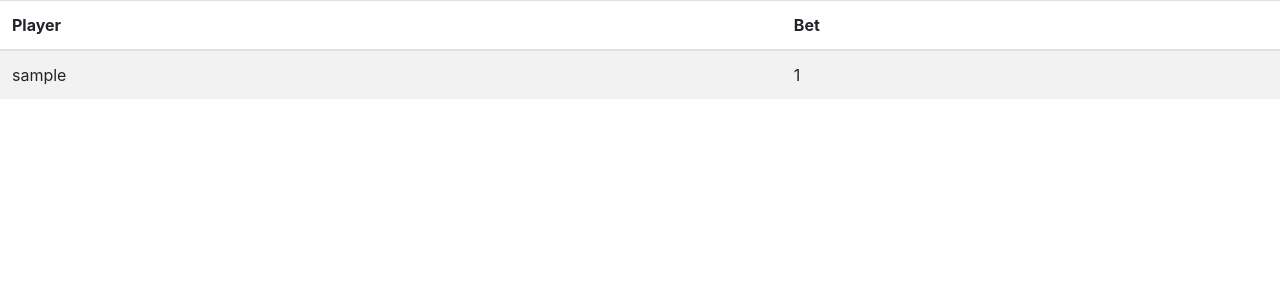
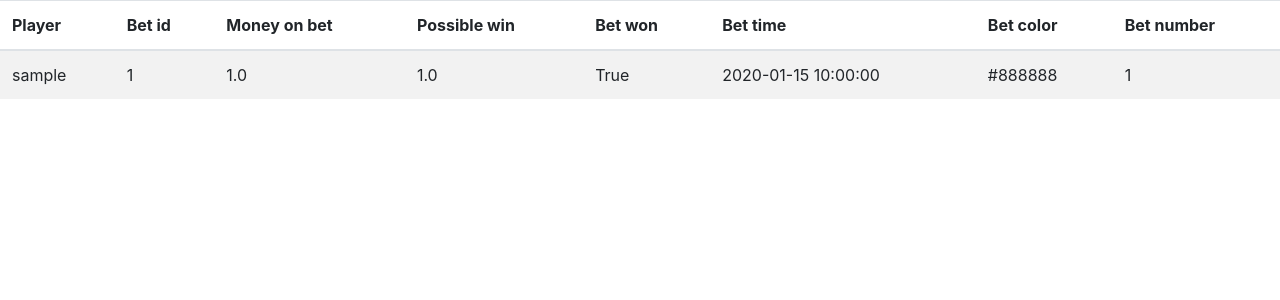
Before and after one commit to vovapasko/new_flask, a Flask app: page /casinos in a window 1280 px wide. Shown: the part 56-356 px from the top of the page. Run offline with Flask 2, Linux system fonts and the light colour scheme; tables that the repository leaves empty hold one stand-in row (values such as "Sample post"); some libraries are stand-ins or nearby versions.

Commit message:
Reamastered db and casino

```diff
--- a/root/app.py
+++ b/root/app.py
@@ -8,8 +8,8 @@ import plotly
 import plotly.graph_objs as go
 
 from root.db import Database
-from root.entities import Player, Bet, Bank, Country
-from root.wtf_forms import PlayerForm, BetForm, BankForm, CountryForm
+from root.entities import Player, Bet, Bank
+from root.wtf_forms import PlayerForm, BetForm, BankForm
 
 app = Flask(__name__)
 SECRET_KEY = os.urandom(24)
@@ -211,9 +211,17 @@ def create_bank():
 
 @app.route('/casinos')
 def casinos():
+    player_bets = {}
+    players_list = []
     with database:
         all_casinos = database.fetchAllCasinos()
-        return render_template("casinos.html", all_casinos=all_casinos)
+        for casino in all_casinos:
+            player_bets['player_username'] = casino.player_username
+            bet = database.fetchBet(casino.bet_id)
+            player_bets['bet'] = bet
+            players_list.append(player_bets)
+            player_bets = {}
+        return render_template("casinos.html", player_bets=players_list)
 
 
 if __name__ == '__main__':
--- a/root/templates/bank.html
+++ b/root/templates/bank.html
@@ -24,9 +24,6 @@
         <td>{{bank.player_username}}</td>
         <td>{{bank.sold_time}}</td>
         <td>{{bank.sold_coins}}</td>
-        <td class="d-flex justify-content-end">
-            <a href="{{url_for('update_bank', player_username=bank.player_username, sold_time=bank.sold_time)}}" class="btn btn-success">Edit</a>
-            <a href="{{url_for('delete_bank', player_username=bank.player_username, sold_time=bank.sold_time)}}" class="btn btn-danger">Delete</a>
     </tr>
     {% endfor %}
     </tbody>
--- a/root/templates/bet.html
+++ b/root/templates/bet.html
@@ -17,6 +17,8 @@
         <th scope="col">Possible win</th>
         <th scope="col">Bet won</th>
         <th scope="col">Bet time</th>
+        <th scope="col">Bet color</th>
+        <th scope="col">Bet number</th>
     </tr>
     </thead>
     <tbody>
@@ -27,7 +29,8 @@
         <td>{{bet.won_money}}</td>
         <td>{{bet.won_bet}}</td>
         <td>{{bet.bet_time}}</td>
-
+        <td>{{bet.bet_color}}</td>
+        <td>{{bet.bet_number}}</td>
         <td class="d-flex justify-content-end">
             <a href="{{url_for('update_bet', bet_id=bet.bet_id)}}" class="btn btn-success">Edit</a>
             <a href="{{url_for('delete_bet', bet_id=bet.bet_id)}}" class="btn btn-danger">Delete</a>
--- a/root/templates/casinos.html
+++ b/root/templates/casinos.html
@@ -14,14 +14,26 @@
     <thead>
     <tr>
         <th scope="col">Player</th>
-        <th scope="col">Bet</th>
+        <th scope="col">Bet id</th>
+        <th scope="col">Money on bet</th>
+        <th scope="col">Possible win</th>
+        <th scope="col">Bet won</th>
+        <th scope="col">Bet time</th>
+        <th scope="col">Bet color</th>
+        <th scope="col">Bet number</th>
     </tr>
     </thead>
     <tbody>
-    {% for casino in all_casinos %}
+    {% for player_bet in player_bets %}
     <tr>
-        <td>{{casino.player_username}}</td>
-        <td>{{casino.bet_id}}</td>
+        <td>{{player_bet.player_username}}</td>
+        <td>{{player_bet.bet.bet_id}}</td>
+        <td>{{player_bet.bet.bet_money}}</td>
+        <td>{{player_bet.bet.won_money}}</td>
+        <td>{{player_bet.bet.won_bet}}</td>
+        <td>{{player_bet.bet.bet_time}}</td>
+        <td>{{player_bet.bet.bet_color}}</td>
+        <td>{{player_bet.bet.bet_number}}</td>
 
     </tr>
     {% endfor %}
--- a/root/templates/players.html
+++ b/root/templates/players.html
@@ -24,6 +24,7 @@
         <td>{{player.player_username}}</td>
         <td>{{player.balance}}</td>
         <td>{{player.passwrd}}</td>
+
         <td class="d-flex justify-content-end">
             <a href="{{url_for('update_player', player_username=player.player_username)}}" class="btn btn-success">Edit</a>
             <a href="{{url_for('delete_player', player_username=player.player_username)}}" class="btn btn-danger">Delete</a>
--- a/root/templates/update_player.html
+++ b/root/templates/update_player.html
@@ -14,8 +14,6 @@
     {{form.hidden_tag()}}
 
     <div class="form-group">
-        {{form.player_username.label}}
-        {{form.player_username}}
         {{form.balance.label}}
         {{form.balance}}
         {{form.passwrd.label}}
```
Also changed, not shown: root/entities.py (+4 -10 lines).
